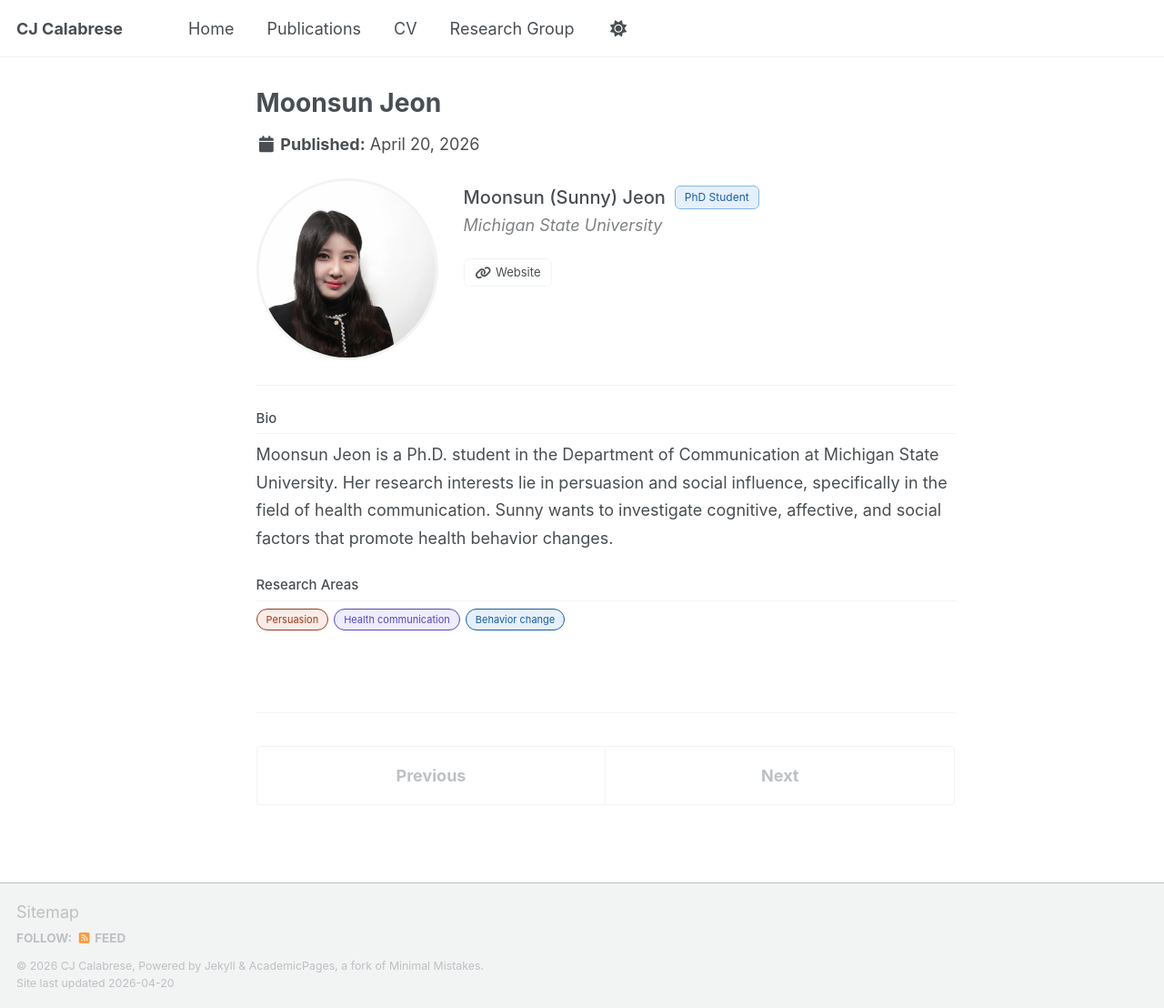
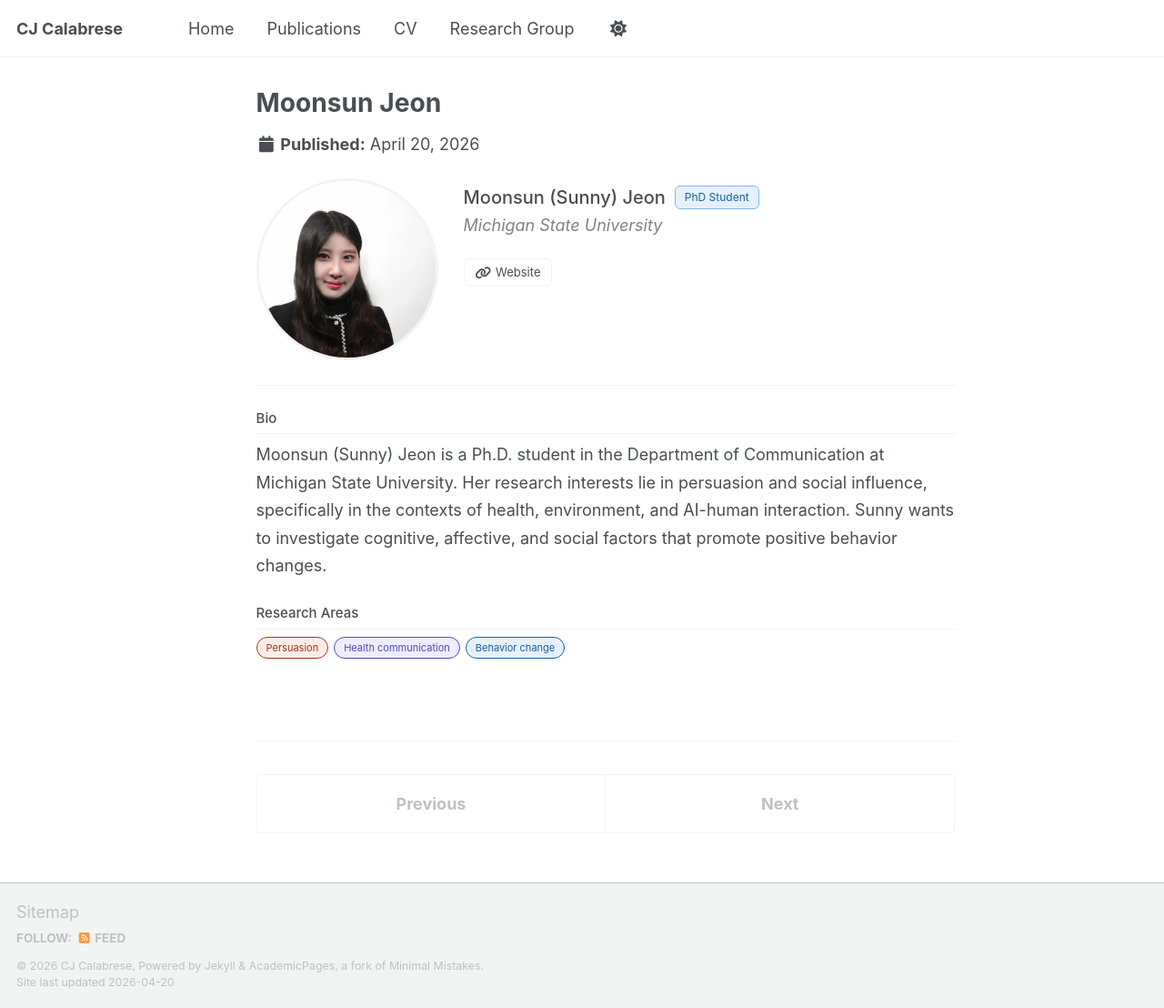
Before and after one commit to cjcalabresephd/cjcalabresephd.github.io, a Jekyll site: the page built from _people/moonsun-jeon.md, in a window 1280 px wide and 1108 px high. Shown: the whole window at 91% size. Built offline with Jekyll 4.4.1, drawn with Linux system fonts in a browser that asks for light colours; a script bundle is joined from its source files by our own code; library files that are not in the unit come from our copies.

Commit message:
Update moonsun-jeon.md

```diff
--- a/_people/moonsun-jeon.md
+++ b/_people/moonsun-jeon.md
@@ -34,7 +34,7 @@ layout: single
   <div class="pcp-section">
     <h2 class="pcp-section-title">Bio</h2>
     <p class="pcp-bio">
-     Moonsun Jeon is a Ph.D. student in the Department of Communication at Michigan State University. Her research interests lie in persuasion and social influence, specifically in the field of health communication. Sunny wants to investigate cognitive, affective, and social factors that promote health behavior changes.
+     Moonsun (Sunny) Jeon is a Ph.D. student in the Department of Communication at Michigan State University. Her research interests lie in persuasion and social influence, specifically in the contexts of health, environment, and AI-human interaction. Sunny wants to investigate cognitive, affective, and social factors that promote positive behavior changes.
     </p>
   </div>
 
```
